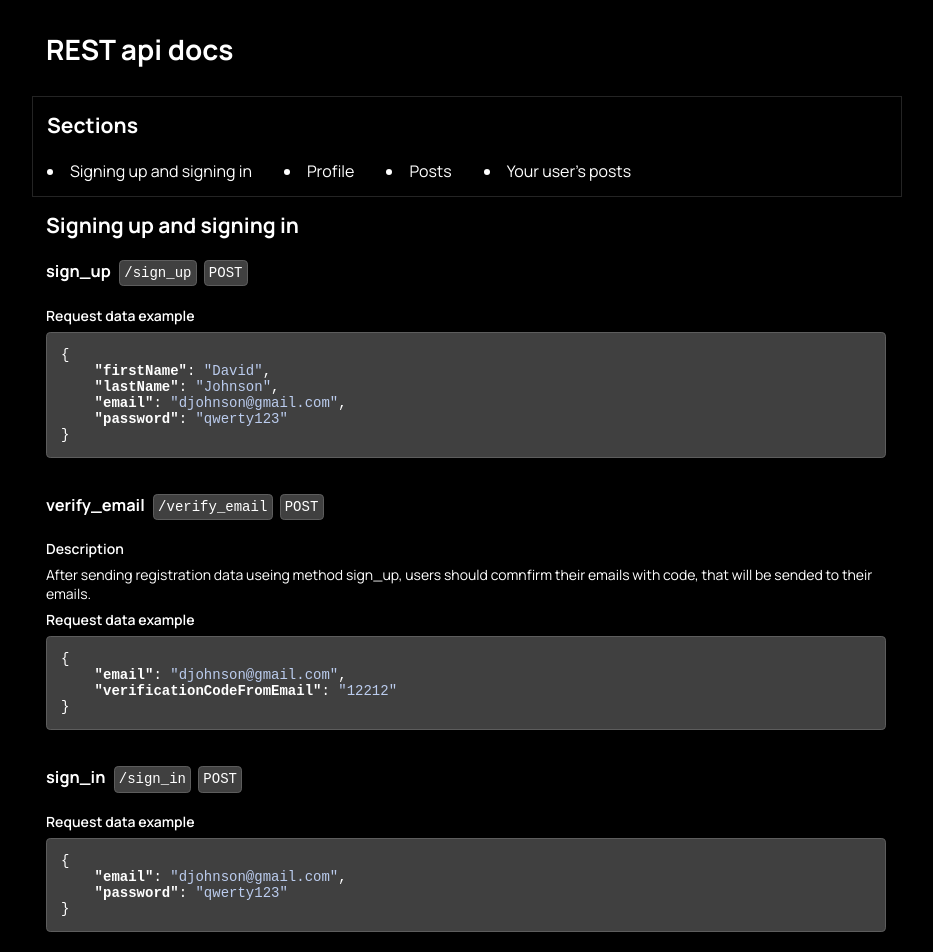
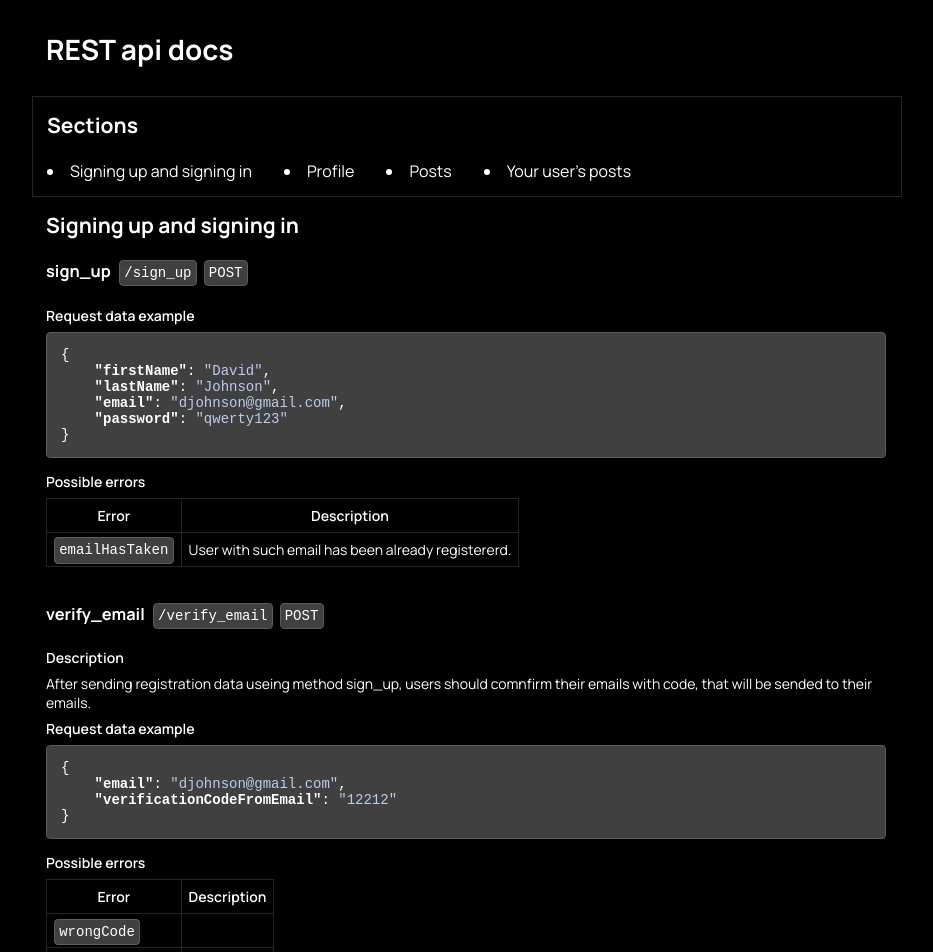
Before and after one commit to shevelidze/sharel, a Next.js app: page /api_docs in a window 1280 px wide. Shown: the top 952 px of the page, without its empty margins (174-1107 px from the left). Built offline with nearby package versions, Linux system fonts and the light colour scheme.

Commit message:
Add errors section to the api docs

```diff
--- a/pages/api/verify_email.js
+++ b/pages/api/verify_email.js
@@ -6,13 +6,19 @@ export default validateData(
         try {
             if (!verifyUser(request.body)) {
                 response.status(400);
-                response.json({ message: 'Wrong verification code.' });
+                response.json({
+                    message: 'Wrong verification code.',
+                    errors: ['wrongCode'],
+                });
             } else {
                 response.end();
             }
         } catch {
             response.status(400);
-            response.json({ message: 'User with this email not found.' });
+            response.json({
+                message: 'User with this email not found.',
+                errors: ['emailNotFound'],
+            });
         };
     },
     {
--- a/pages/api_docs.js
+++ b/pages/api_docs.js
@@ -106,6 +106,25 @@ function Method(props) {
                                 )}
                             />,
                         ]}
+                        {props.possibleErrors && [
+                            <h4>Possible errors</h4>,
+                            <table>
+                                <tr>
+                                    <th>Error</th>
+                                    <th>Description</th>
+                                </tr>
+                                {props.possibleErrors.map((errorObject) => (
+                                    <tr key={errorObject.error}>
+                                        <td>
+                                            <CodeInline>
+                                                {errorObject.error}
+                                            </CodeInline>
+                                        </td>
+                                        <td>{errorObject.description}</td>
+                                    </tr>
+                                ))}
+                            </table>,
+                        ]}
                     </div>
                 );
             }}
@@ -140,6 +159,13 @@ export default function ApiDocs(props) {
                 password: 'qwerty123',
             }}
             authorizationIsNotRequired={true}
+            possibleErrors={[
+                {
+                    error: 'emailHasTaken',
+                    description:
+                        'User with such email has been already registererd.',
+                },
+            ]}
         />,
         <Method
             httpMethod="POST"
@@ -149,6 +175,10 @@ export default function ApiDocs(props) {
                 verificationCodeFromEmail: '12212',
             }}
             authorizationIsNotRequired={true}
+            possibleErrors={[
+                { error: 'wrongCode' },
+                { error: 'emailNotFound' },
+            ]}
         >
             After sending registration data useing method{' '}
             <a href="#/sign_up">sign_up</a>, users should comnfirm their emails
@@ -162,6 +192,12 @@ export default function ApiDocs(props) {
                 password: 'qwerty123',
             }}
             authorizationIsNotRequired={true}
+            possibleErrors={[
+                {
+                    error: 'wrongUserData',
+                    description: 'Wrong email or password.',
+                },
+            ]}
         />,
     ]);
 
--- a/styles/ApiDocs.module.css
+++ b/styles/ApiDocs.module.css
@@ -73,3 +73,13 @@ pre.code {
 .method {
     margin-bottom: 3rem;
 }
+
+.method table th {
+    font-weight: 600;
+}
+
+.method table, .method table th, .method table td {
+    border: 1px var(--post-grey-color) solid;
+    border-collapse: collapse;
+    padding: 0.5em;
+}
```
